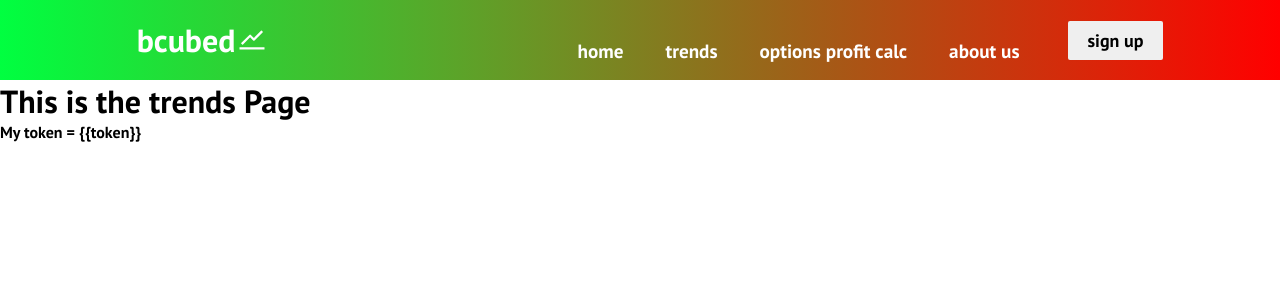
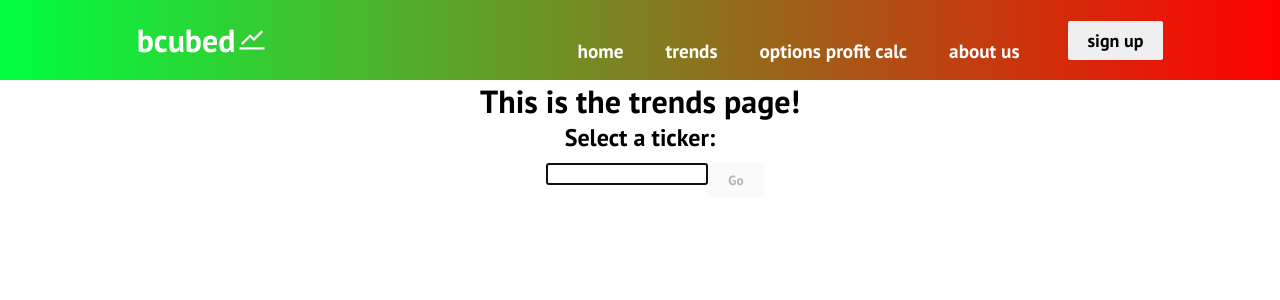
Before and after one commit to SShang7/bcubed, a React app in the folder frontend_options/: page /trends in a window 1280 px wide. Shown: the top 300 px of the page. Built offline with nearby package versions, Linux system fonts and the light colour scheme.

Commit message:
trends rough
displays text and takes text input

```diff
--- /dev/null
+++ b/frontend_options/src/components/pages/Trends.css
@@ -0,0 +1,10 @@
+.trendinfo {
+    padding: 60px;
+  }
+
+.Ticker {
+    margin-top: 10px;
+    margin-left: 30px;
+    display: flex;
+    justify-content: center;
+}
--- a/frontend_options/src/components/pages/Trends.js
+++ b/frontend_options/src/components/pages/Trends.js
@@ -1,12 +1,41 @@
-import React from 'react'
-import '../../App.css'
+import React, { useState } from "react";
+import Form from "react-bootstrap/Form";
+import Button from "react-bootstrap/Button";
+import "./Trends.css";
+import { Link } from "react-router-dom"
 
+export default function Trends() {
+  const [ticker, setTicker] = useState("");
 
-const Trends = () => (
-    <div>
-      <h1 className="title is-1">This is the trends Page</h1>
-      <p> My token = {window.token}</p>
+  function validateForm() {
+    return ticker.length > 0;
+  }
+
+  function handleSubmit(event) {
+    event.preventDefault();
+  }
+
+  return (
+    <div className="TrendSubmit" align="center">
+      <Form onSubmit={handleSubmit}>
+        <div className="trendintro">
+          <h1>This is the trends page!</h1>
+          <h2>Select a ticker:</h2>
+        </div>
+        <div className="Ticker">
+          <Form.Group size="lg" controlId="ticker">
+            <Form.Control
+              autoFocus
+              type="ticker"
+              value={ticker}
+              onChange={(e) => setTicker(e.target.value)} //e.target.value holds username
+            />
+          </Form.Group>
+          <Button block size="sm" type="submit" disabled={!validateForm()}>
+            Go
+          </Button>
+        </div>
+      </Form>
     </div>
   );
-
-  export default Trends;
+}
```
